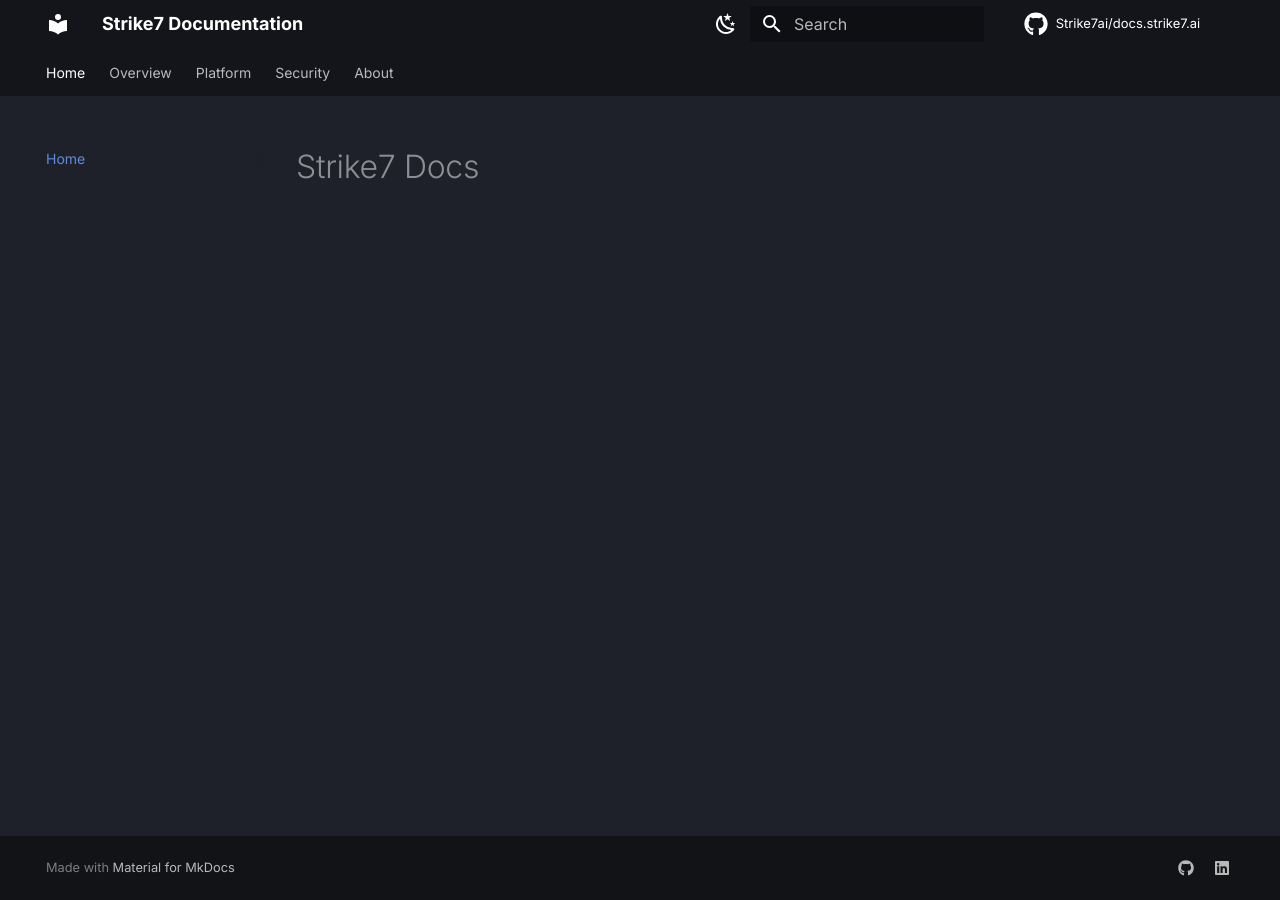
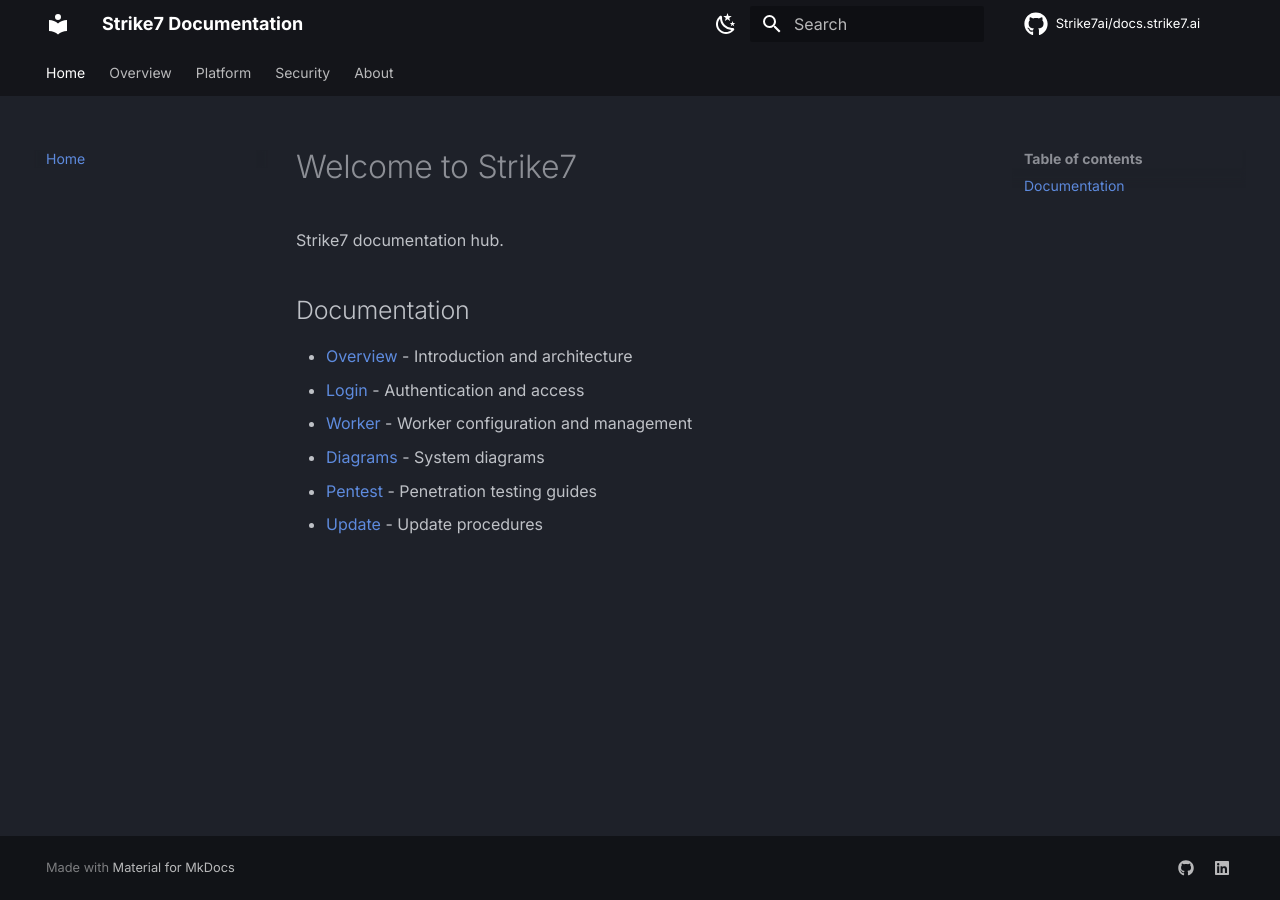
Before and after one commit to Strike7ai/docs.strike7.ai, an MkDocs documentation site: the page built from docs/index.md, in a window 1280 px wide. Built offline with MkDocs 1.6.1 and Material for MkDocs 9.7.7, drawn with Linux system fonts in a browser that asks for light colours; comment, search, counter and statistics services are not loaded.

```diff
--- a/docs/index.md
+++ b/docs/index.md
@@ -1 +1,12 @@
-# Strike7 Docs
+# Welcome to Strike7
+
+Strike7 documentation hub.
+
+## Documentation
+
+- [Overview](overview.md) - Introduction and architecture
+- [Login](login.md) - Authentication and access
+- [Worker](worker.md) - Worker configuration and management
+- [Diagrams](diag.md) - System diagrams
+- [Pentest](pentest.md) - Penetration testing guides
+- [Update](update.md) - Update procedures
```
Also changed, not shown: index.md (deleted, +0 -12 lines), docs/diag.md (renamed from diag.md), docs/login.md (renamed from login.md), docs/overview.md (renamed from overview.md), docs/pentest.md (renamed from pentest.md), docs/update.md (renamed from update.md), docs/worker.md (renamed from worker.md).
